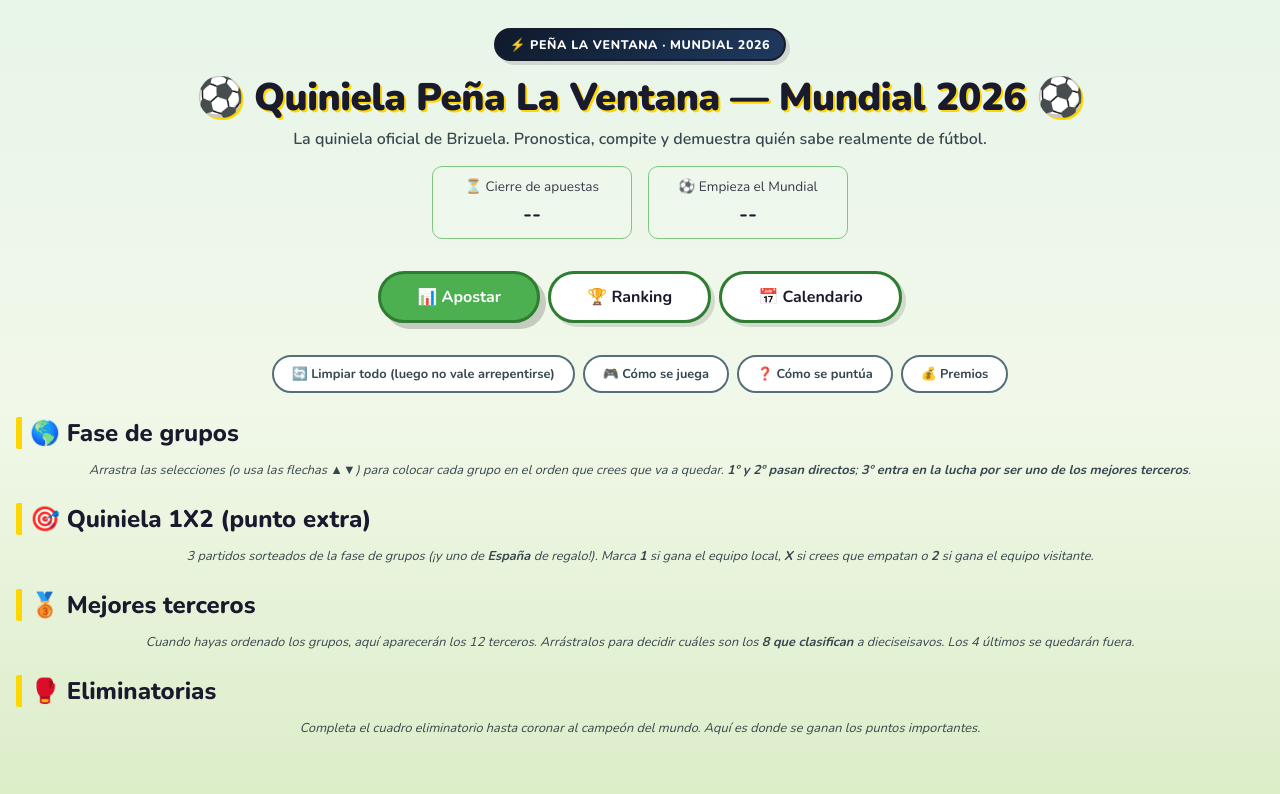
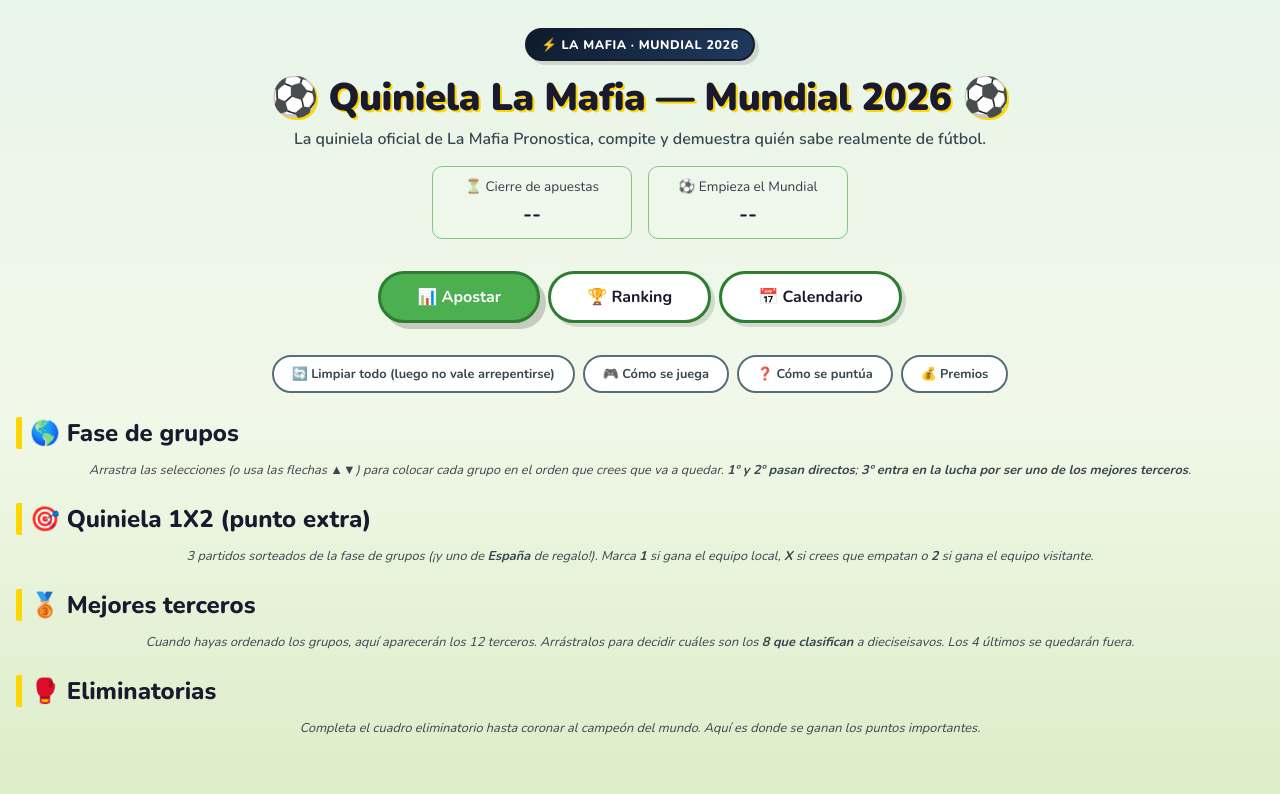
Before and after one commit to aida15/mundialLaMafia, a plain HTML site: page index.html in a window 1280 px wide. Shown: the top 794 px of the page. Drawn offline with nearby package versions, Linux system fonts and the light colour scheme; no server answers.

Commit message:
Update index.html

```diff
--- a/index.html
+++ b/index.html
@@ -4,16 +4,16 @@
   <meta charset="UTF-8">
   <link rel="icon" type="image/png" href="./favicon.ico">
   <meta name="viewport" content="width=device-width, initial-scale=1.0">
-  <title>Quiniela Peña La Ventana — Mundial 2026</title>
+  <title>Quiniela La Mafia — Mundial 2026</title>
   <link rel="stylesheet" href="https://cdn.jsdelivr.net/npm/flag-icons@7.2.3/css/flag-icons.min.css">
   <link rel="stylesheet" href="style.css?v=champion-banner-countdowns">
 </head>
 <body>
 
   <header>
-    <span class="lks-badge" title="Edición Peña La Ventana">Peña La Ventana · Mundial 2026</span>
-    <h1>⚽ Quiniela Peña La Ventana — Mundial 2026 ⚽</h1>
-    <p class="subtitle">La quiniela oficial de Brizuela. Pronostica, compite y demuestra quién sabe realmente de fútbol.</p>
+    <span class="lks-badge" title="Edición Peña La Ventana">La Mafia · Mundial 2026</span>
+    <h1>⚽ Quiniela La Mafia — Mundial 2026 ⚽</h1>
+    <p class="subtitle">La quiniela oficial de La Mafia Pronostica, compite y demuestra quién sabe realmente de fútbol.</p>
 
     <div class="countdowns" id="countdowns">
       <div class="countdown-box">
```
